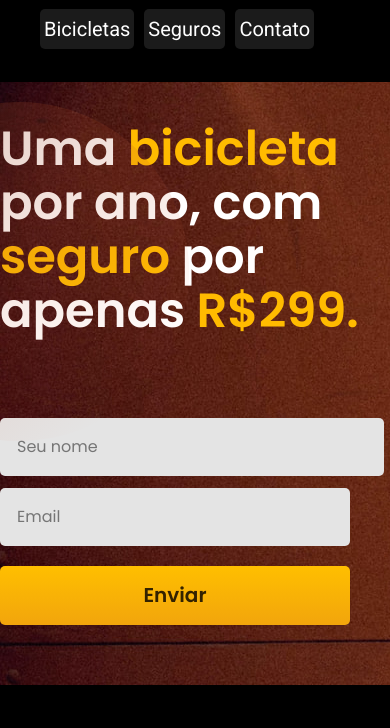
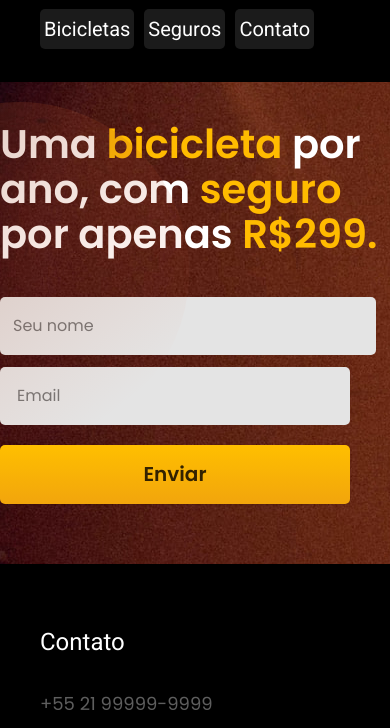
Before and after one commit to LausSantos/LausSantos.github.io, a plain HTML site: page index.html in a window 390 px wide. Shown: the part 59-787 px from the top of the page. Drawn offline with Linux system fonts and the light colour scheme.

Commit message:
att responsivo

```diff
--- a/css/conteudo/conteudo.css
+++ b/css/conteudo/conteudo.css
@@ -96,10 +96,11 @@ body {
     padding: 16px;
   }
   #name {
-    padding: 16px;
+    padding: 16px 12px;
   }
   .main-container h1 {
-    font-size: 3rem;
+    font-size: 2.5rem;
+    margin-bottom: 40px;
   }
   .main-container h1::after {
     top: -20px;
```
